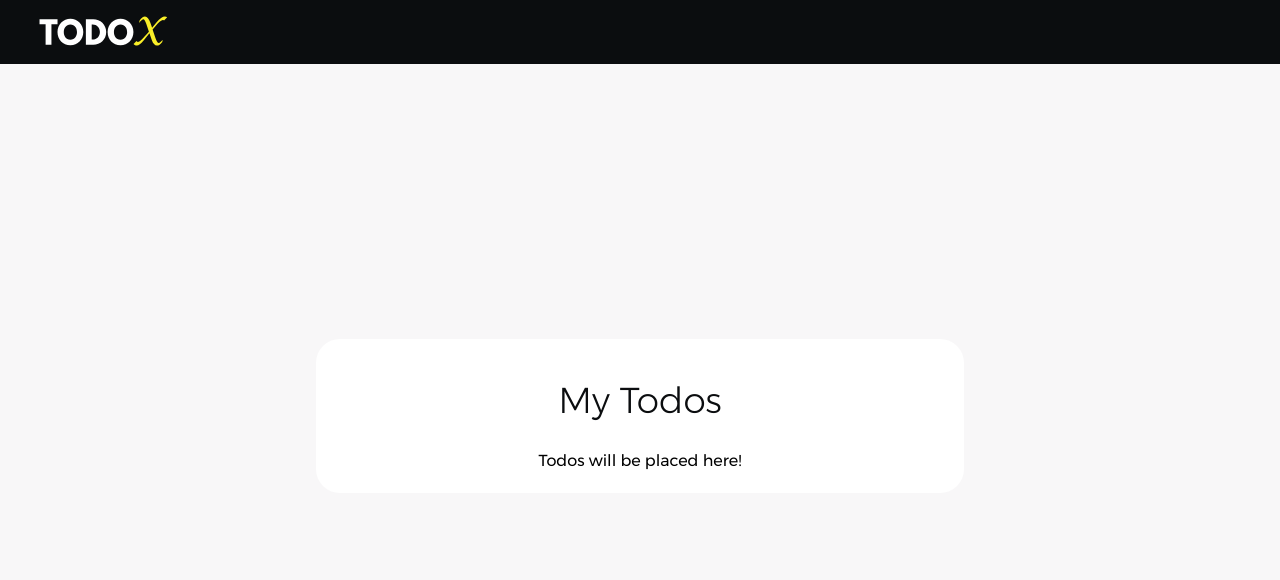
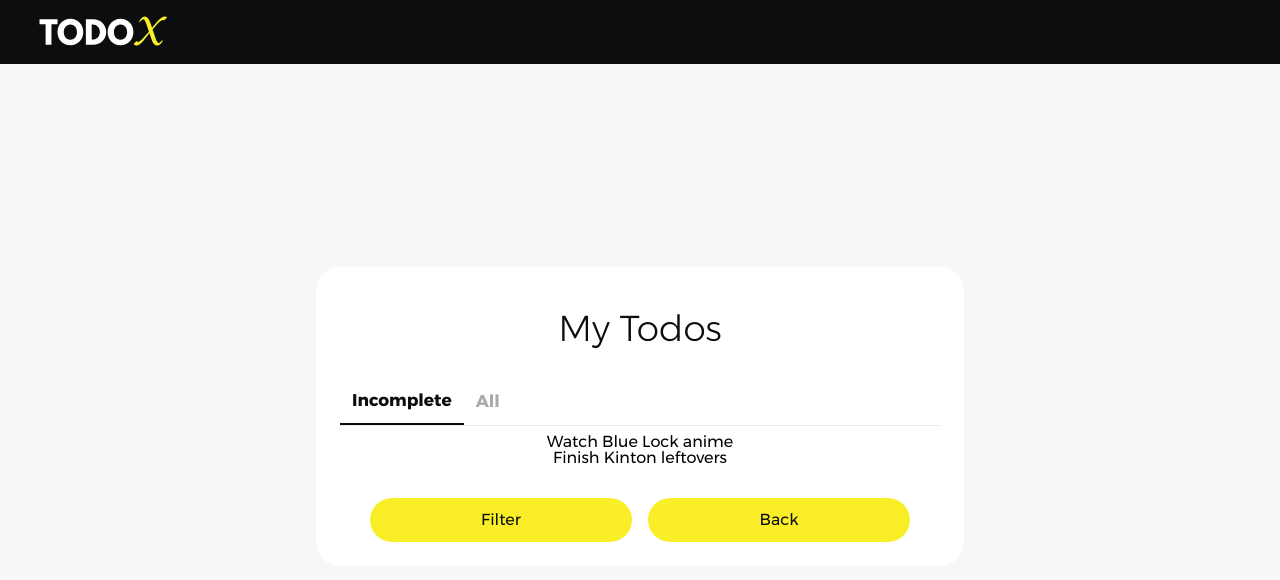
Before and after one commit to rithik-c/TodoX, a Next.js app in the folder frontend/: page /todos in a window 1280 px wide. Shown: the top 580 px of the page. Built offline with nearby package versions, Linux system fonts and the light colour scheme; no server answers.

Commit message:
Basic View Todo page implemented (hardcoded data)

```diff
--- a/frontend/pages/todos.js
+++ b/frontend/pages/todos.js
@@ -2,18 +2,72 @@ import React, { useState } from "react";
 import PageLayout from "../components/PageLayout";
 import styled from "styled-components";
 import { Colours, Typography } from "../definitions";
+import Tabs from "../components/Tabs";
+import Button from "../components/Button";
+import Link from "next/link";
 
 const Todos = () => {
+
+    // Temporary hardcoded todo data (DB connection goes here)
+    const todos = [
+        { id: 1, name: "Watch Blue Lock anime", completed: false },
+        { id: 2, name: "Finish Kinton leftovers", completed: false },
+        { id: 3, name: "Touch grass (optional)", completed: true },
+        { id: 4, name: "Pre-order Ghost of Yotei", completed: true },
+    ];
+
+    // Will change to redux store later
+    const [activeTab, setActiveTab] = useState("Incomplete");
+
+    // Define the tabs
+    const tabs = [
+        {
+            title: "Incomplete",
+            content: (
+                <TodoList todos={todos.filter(todo => !todo.completed)} />
+            ),
+            onClick: () => setActiveTab("Incomplete"),
+        },
+        {
+            title: "All",
+            content: (
+                <TodoList todos={todos} />
+            ),
+            onClick: () => setActiveTab("All"),
+        },
+    ];
 
     return (
         <PageLayout title="View Todos">
             <Container>
                 <div className="content">
                     <h1>My Todos</h1>
-                    <p>Todos will be placed here!</p>
+                    <Tabs tabs={tabs} activeTab={activeTab} />
+                    <ButtonContainer>
+                        {/* TODO: Add filter functionality */}
+                        <Link className="noLinkStyling" href="/">
+                            <Button className="filterButton" text="Filter" size="large" variant="primary" isFullWidth/>
+                        </Link>
+                        <Link className="noLinkStyling" href="/">
+                            <Button className="backButton" text="Back" size="large" variant="primary" isFullWidth/>
+                        </Link>
+                    </ButtonContainer>
                 </div>
             </Container>
         </PageLayout>
+    );
+};
+
+const TodoList = ({ todos }) => {
+    return (
+        <ul>
+            {todos.map(todo => (
+                // TODO: Create Todo Component
+                <li key={todo.id}>
+                    {todo.name}
+                </li>
+            ))}
+        </ul>
     );
 };
 
@@ -33,3 +87,18 @@ const Container = styled.div`
         }
     }
 `;
+
+const ButtonContainer = styled.div`
+    display: flex;
+    justify-content: center;
+    margin-top: 1.5rem;
+    gap: 1rem;
+    width: 90%;
+    margin-left: auto;
+    margin-right: auto;
+
+    .noLinkStyling {
+        text-decoration: none;
+        flex: 1;
+    }
+`;
```
